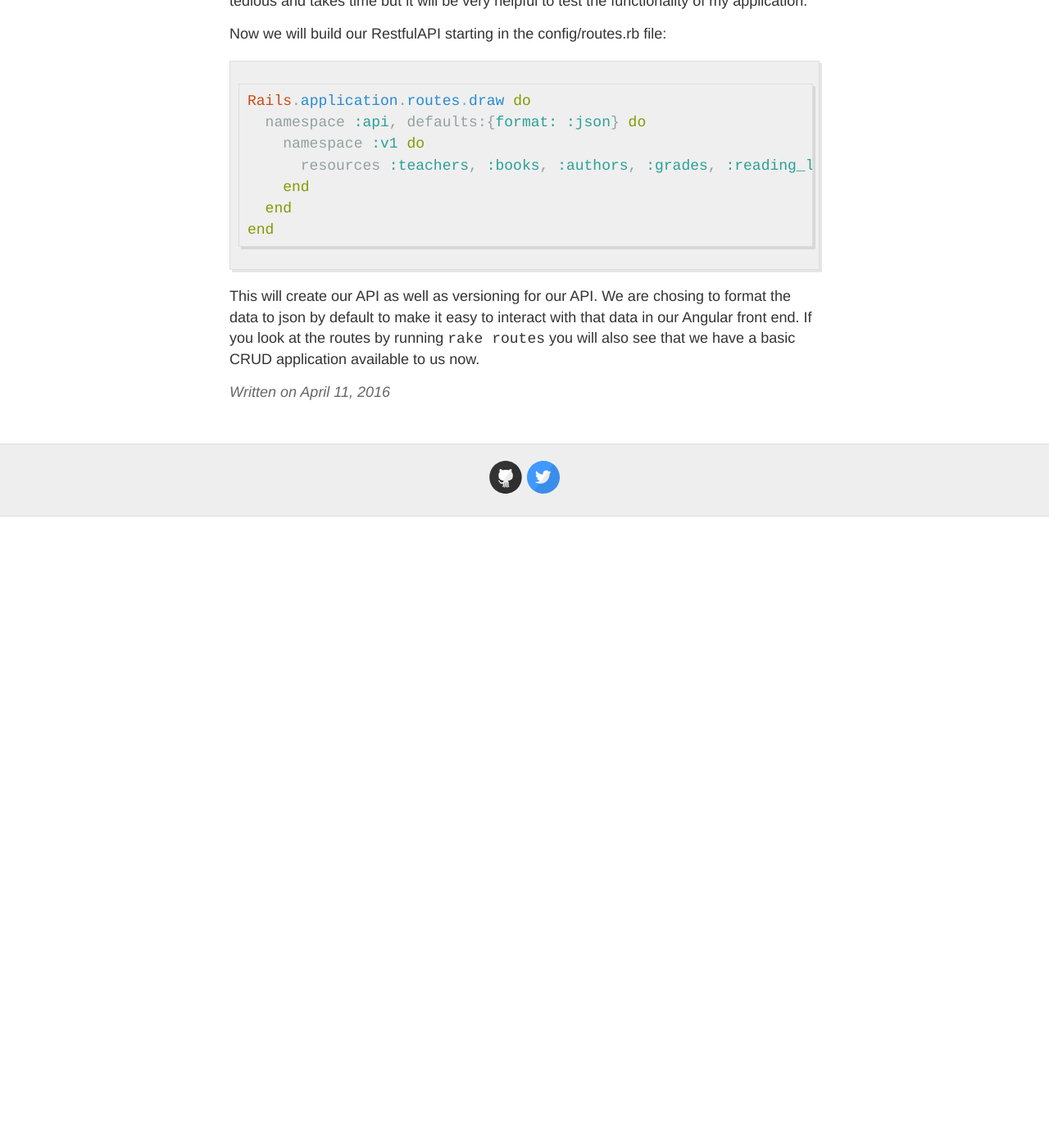
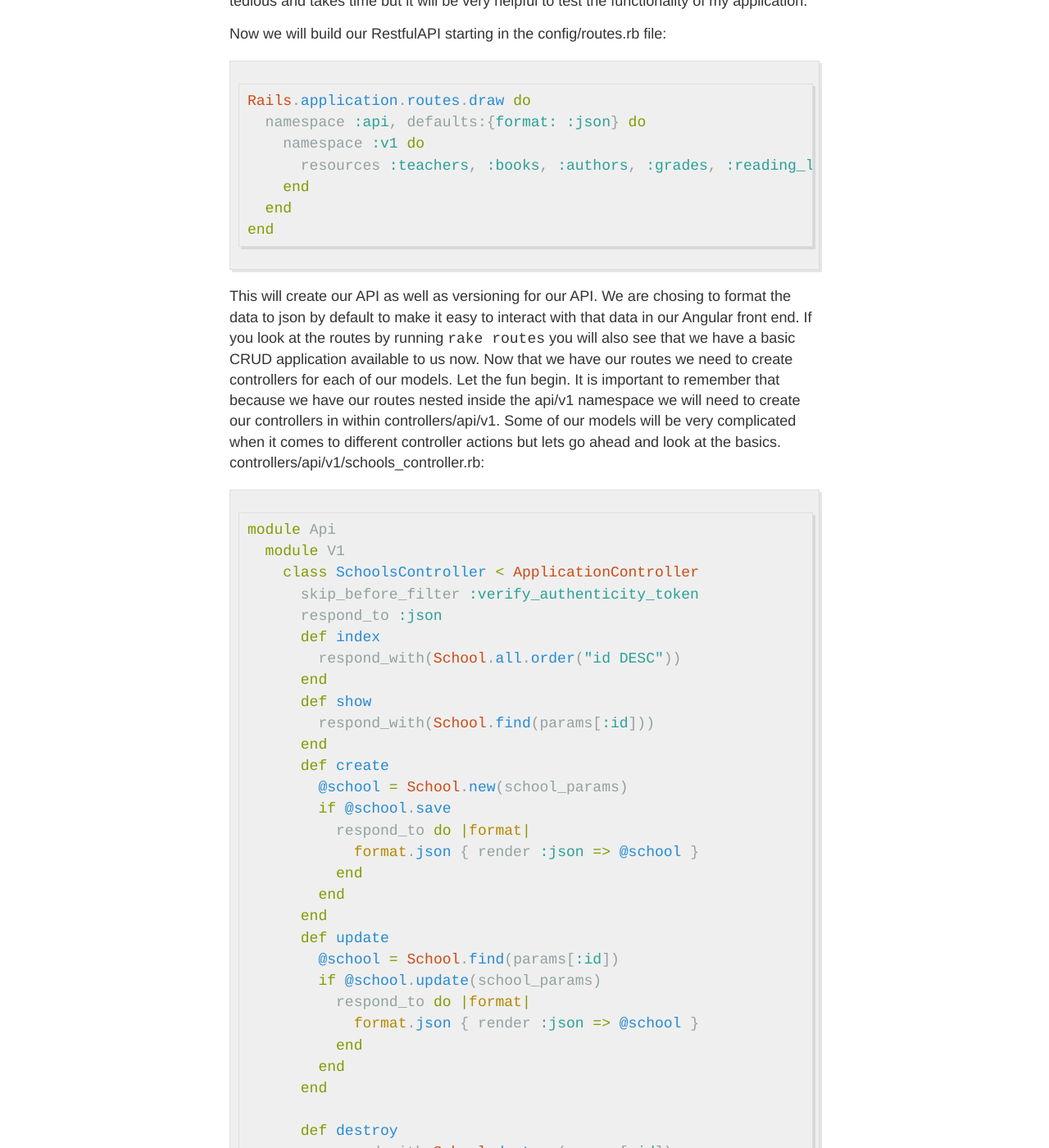
Before and after one commit to tuckerbohman5/tuckerbohman5.github.io, a Jekyll site: the page built from _posts/2016-4-11-Building-My-First-Single-Page-Application-Using-AngularJS.md, in a window 1280 px wide and 1400 px high, scrolled down 1252 px. Shown: the whole window at 82% size. Built offline with Jekyll 4.4.1, drawn with Linux system fonts in a browser that asks for light colours; before the commit the page ends 1882 px from its top, so only the background shows below that; some of the changed text lies outside the part shown.

Commit message:
created schools_controller now need to create remaining controllers

````diff
--- a/_posts/2016-4-11-Building-My-First-Single-Page-Application-Using-AngularJS.md
+++ b/_posts/2016-4-11-Building-My-First-Single-Page-Application-Using-AngularJS.md
@@ -32,4 +32,49 @@ Rails.application.routes.draw do
 end
 ```
 
-This will create our API as well as versioning for our API. We are chosing to format the data to json by default to make it easy to interact with that data in our Angular front end. If you look at the routes by running `rake routes` you will also see that we have a basic CRUD application available to us now.
+This will create our API as well as versioning for our API. We are chosing to format the data to json by default to make it easy to interact with that data in our Angular front end. If you look at the routes by running `rake routes` you will also see that we have a basic CRUD application available to us now. Now that we have our routes we need to create controllers for each of our models. Let the fun begin. It is important to remember that because we have our routes nested inside the api/v1 namespace we will need to create our controllers in within controllers/api/v1. Some of our models will be very complicated when it comes to different controller actions but lets go ahead and look at the basics. controllers/api/v1/schools_controller.rb:
+
+```ruby
+module Api
+  module V1
+    class SchoolsController < ApplicationController
+      skip_before_filter :verify_authenticity_token
+      respond_to :json
+      def index
+        respond_with(School.all.order("id DESC"))
+      end
+      def show
+        respond_with(School.find(params[:id]))
+      end
+      def create
+        @school = School.new(school_params)
+        if @school.save
+          respond_to do |format|
+            format.json { render :json => @school }
+          end
+        end
+      end
+      def update
+        @school = School.find(params[:id])
+        if @school.update(school_params)
+          respond_to do |format|
+            format.json { render :json => @school }
+          end
+        end
+      end
+
+      def destroy
+        respond_with School.destroy(params[:id])
+      end
+      private
+        def school_params
+          params.require(:school).permit(:name)
+        end
+    end
+  end
+end
+```
+
+Now if we start the rails server `rails s` and navigate to localhost:3000/api/v1/schools we will see the JSON for all of the schools. Pretty awesome right? Well we are just getting started. I will go ahead and create the rest of the controllers we need.
+
+I will go ahead and create the rest of the controllers.
````
